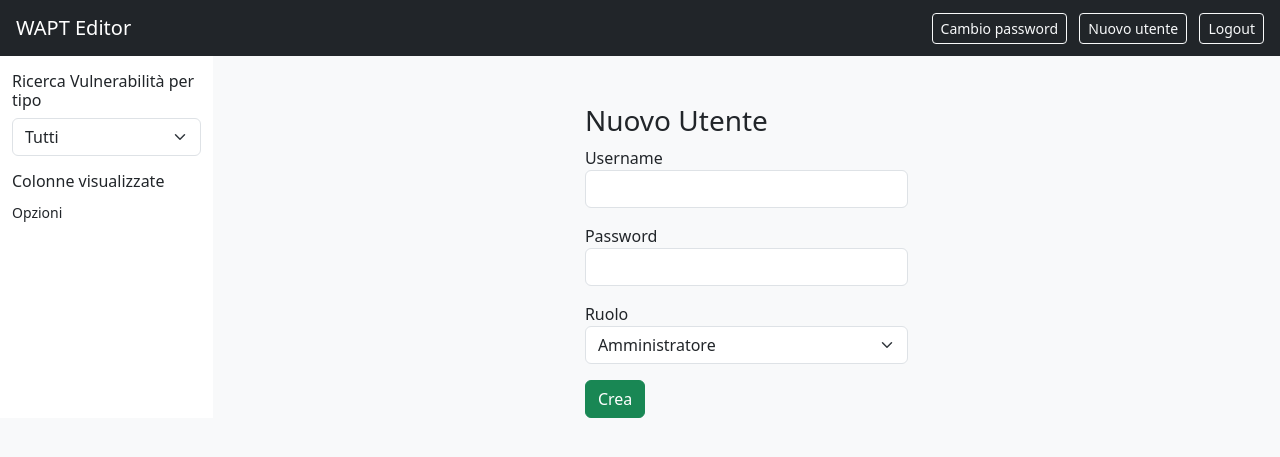
After one commit to FCeruzzi/dashboard, a Flask app: page /add_user in a window 1280 px wide. The commit adds this page. Shown: the top 457 px of the page. Run offline with Flask 3, Linux system fonts and the light colour scheme; a user stored in the database is signed in; some libraries are stand-ins or nearby versions.

Commit message:
Aggiunte funzionalità add_user e change_password

```diff
--- a/app.py
+++ b/app.py
@@ -72,14 +72,33 @@
 @login_required
 def change_password():
     if request.method == 'POST':
-        if current_user.check_password(request.form['old_password']):
-            u = User.query.get(current_user.id)
-            u.set_password(request.form['new_password'])
+        user = User.query.get(current_user.id)
+        if user and user.check_password(request.form['old_password']):
+            user.set_password(request.form['new_password'])
             db.session.commit()
             flash('Password aggiornata', 'success')
             return redirect(url_for('index'))
         flash('Password corrente sbagliata', 'danger')
     return render_template('change_password.html')
+
+@app.route('/add_user', methods=['GET', 'POST'])
+@login_required
+@role_required('admin')
+def add_user():
+    if request.method == 'POST':
+        username = request.form['username']
+        password = request.form['password']
+        role = request.form['role']
+        if User.query.filter_by(username=username).first():
+            flash('Username già esistente', 'danger')
+        else:
+            new_user = User(username=username, role=role)
+            new_user.set_password(password)
+            db.session.add(new_user)
+            db.session.commit()
+            flash('Utente creato', 'success')
+            return redirect(url_for('index'))
+    return render_template('add_user.html')
 
 @app.route('/')
 @login_required
--- /dev/null
+++ b/templates/add_user.html
@@ -0,0 +1,27 @@
+{% extends 'layout.html' %}
+{% block content %}
+<div class="row justify-content-center mt-5">
+  <div class="col-md-4">
+    <h3>Nuovo Utente</h3>
+    <form method="post">
+      <div class="mb-3">
+        <label>Username</label>
+        <input type="text" name="username" class="form-control" required>
+      </div>
+      <div class="mb-3">
+        <label>Password</label>
+        <input type="password" name="password" class="form-control" required>
+      </div>
+      <div class="mb-3">
+        <label>Ruolo</label>
+        <select name="role" class="form-select">
+          <option value="admin">Amministratore</option>
+          <option value="editor">Editor</option>
+          <option value="user">Utente</option>
+        </select>
+      </div>
+      <button class="btn btn-success">Crea</button>
+    </form>
+  </div>
+</div>
+{% endblock %}
--- a/templates/index.html
+++ b/templates/index.html
@@ -2,7 +2,11 @@
 {% block content %}
 <div class="d-flex justify-content-between align-items-center my-3">
   <h2>Lista Vulnerabilità</h2>
-  <a href="{{ url_for('add') }}" class="btn btn-success">Nuovo test</a>
+  <div>
+    <div>
+      <a href="{{ url_for('add') }}" class="btn btn-success">Nuovo test</a>
+    </div>
+  </div>
 </div>
 <table id="vuln-table" class="table table-hover table-bordered">
   <thead class="table-light">
--- a/templates/layout.html
+++ b/templates/layout.html
@@ -11,7 +11,13 @@
 <nav class="navbar navbar-dark bg-dark px-3">
   {% if current_user.is_authenticated %}
     <a class="navbar-brand" href="#">WAPT Editor</a>
-    <div><a href="{{ url_for('logout') }}" class="btn btn-sm btn-outline-light">Logout</a></div>
+    <div>
+      <a href="{{ url_for('change_password') }}" class="btn btn-sm btn-outline-light me-2">Cambio password</a>
+      {% if current_user.role == 'admin' %}
+      <a href="{{ url_for('add_user') }}" class="btn btn-sm btn-outline-light me-2">Nuovo utente</a>
+      {% endif %}
+      <a href="{{ url_for('logout') }}" class="btn btn-sm btn-outline-light">Logout</a>
+    </div>
   {% else %}
     <span class="navbar-brand mb-0 h1">Vulnerability Dashboard</span>
   {% endif %}
```
